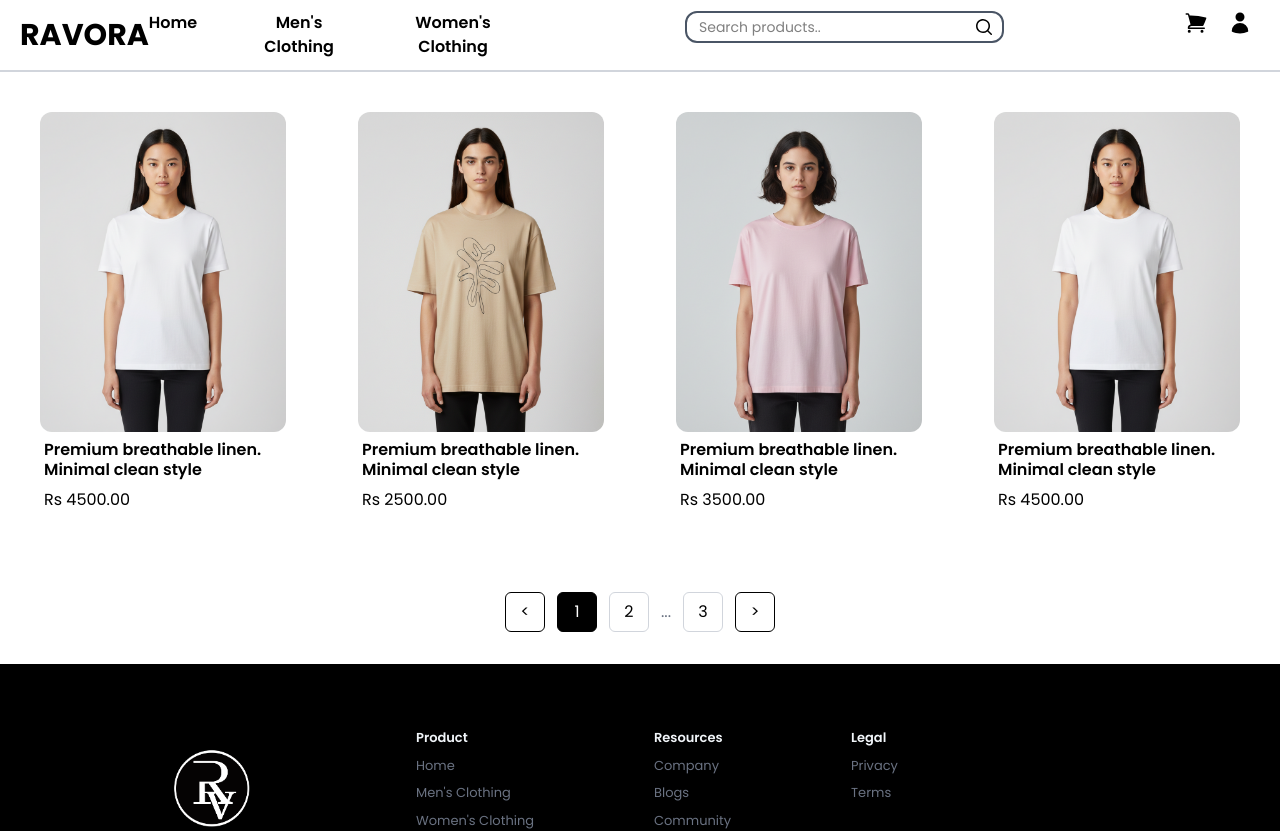
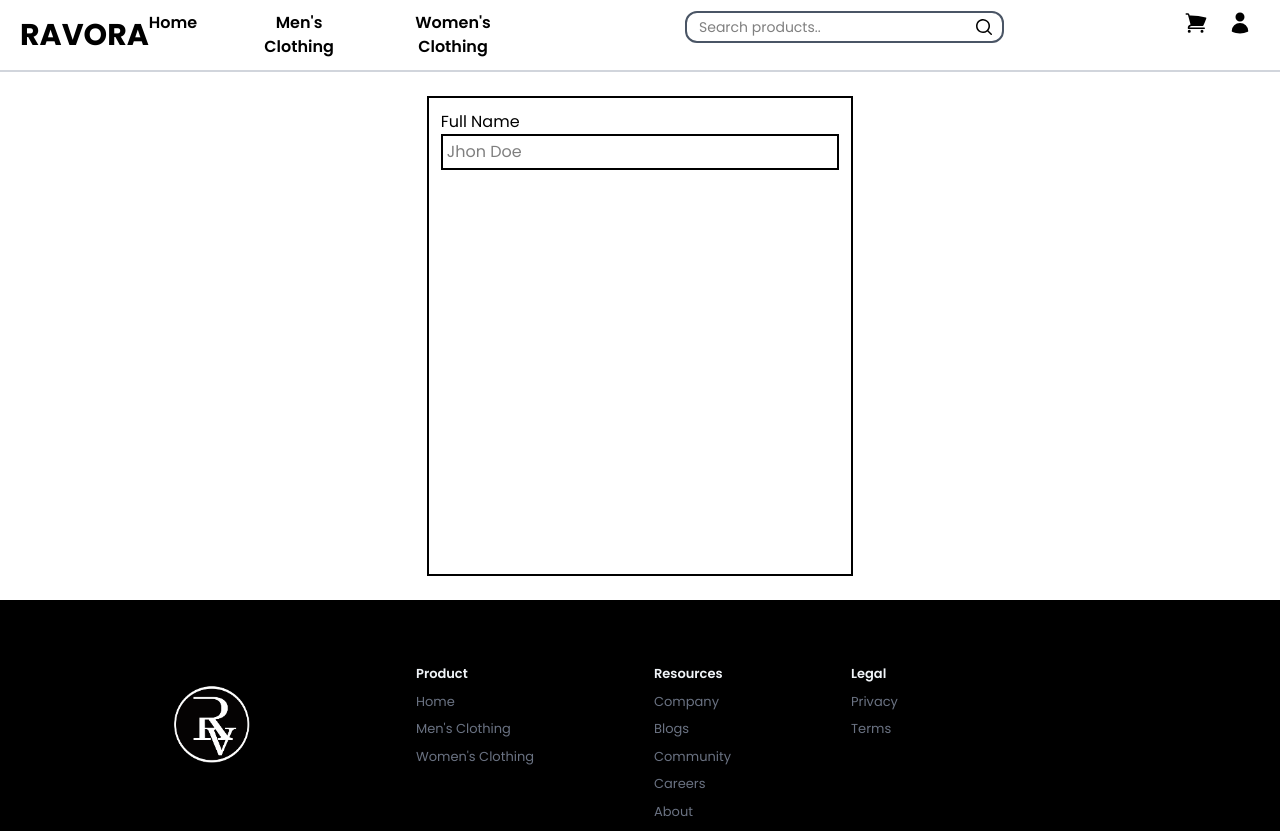
Before and after one commit to Vihanga-Theekshana/RAVORA-shopping-website, a React (Vite) app in the folder RAVORA/: page /Women in a window 1280 px wide. Shown: the top 831 px of the page. Built offline with nearby package versions, Linux system fonts and the light colour scheme.

Commit message:
add some routing and start implement loging page

```diff
--- a/RAVORA/src/App.jsx
+++ b/RAVORA/src/App.jsx
@@ -5,18 +5,20 @@ import Navbar from "./components/common/Navbar/Navbar";
 import Homepage from "./pages/Homepage";
 import Menclothing from "./pages/Menclothingpage";
 import Womenclothing from "./pages/Womenclothing";
+import Login from "./pages/Login";
 
 function App() {
   return (
     <>
       <Navbar />
-      <Routes>
+      {/* <Routes>
         <Route path="/" element={<Homepage />} />
         <Route path="/Men" element={<Menclothing />} />
         <Route path="/Women" element={<Womenclothing />} />
-      </Routes>
+      </Routes> */}
       {/* <Homepage /> */}
       {/* <Menclothing /> */}
+      <Login />
       <Footer />
     </>
   );
--- a/RAVORA/src/pages/Homepage.jsx
+++ b/RAVORA/src/pages/Homepage.jsx
@@ -111,6 +111,7 @@ const Homepage = () => {
             <h1 className="text-2xl p-2 rounded-xl bg-gray-300 text-black">
               MEN'S CLOTHING
             </h1>
+            <Link to="/Men">
               <button>
                 <div className="flex group items-center bg-black text-lg text-white p-2 rounded-xl cursor-pointer">
                   <h1>Explore now</h1>
@@ -131,6 +132,7 @@ const Homepage = () => {
                   </svg>
                 </div>
               </button>
+            </Link>
           </div>
         </div>
         {/* women card */}
@@ -140,6 +142,7 @@ const Homepage = () => {
             <h1 className=" text-2xl p-2 rounded-xl bg-gray-300 text-black">
               WOMEN'S CLOTHING
             </h1>
+            <Link to="/Women">
               <button>
                 <div className="flex group items-center bg-black text-lg text-white p-2 rounded-xl cursor-pointer">
                   <h1>Explore now</h1>
@@ -160,6 +163,7 @@ const Homepage = () => {
                   </svg>
                 </div>
               </button>
+            </Link>
           </div>
         </div>
       </div>
--- /dev/null
+++ b/RAVORA/src/pages/Login.jsx
@@ -0,0 +1,17 @@
+const Login = () => {
+  return (
+    <div className="flex justify-center items-center">
+      <div className="border-2 border-black w-1/3 h-120 m-6">
+        <div className="flex flex-col m-3">
+          <label>Full Name</label>
+          <input
+            type="text"
+            className="border-2 border-black p-1"
+            placeholder="Jhon Doe"
+          ></input>
+        </div>
+      </div>
+    </div>
+  );
+};
+export default Login;
```
Lines whose indentation alone changed are shown as unchanged.
